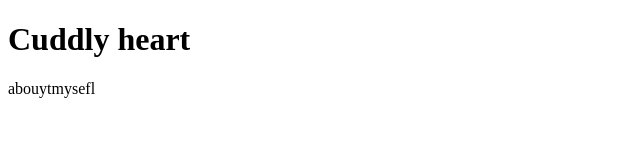
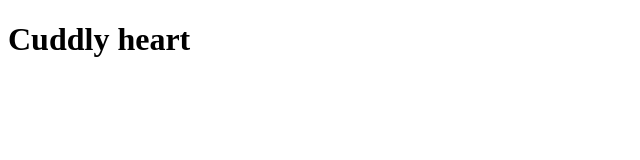
Before and after one commit to zoannina/heart_project, a plain HTML site: page index.html in a window 1280 px wide. Shown: the whole page, without its empty margins (0-640 px from the left). Drawn offline with Linux system fonts and the light colour scheme.

Commit message:
initial commit

```diff
--- a/index.html
+++ b/index.html
@@ -10,6 +10,9 @@
 <body>
 
 <h1 class="mainheading">Cuddly heart</h1>
-    abouytmysefl
+  <div>
+
+
+  </div>
 </body>
 </html>
```
